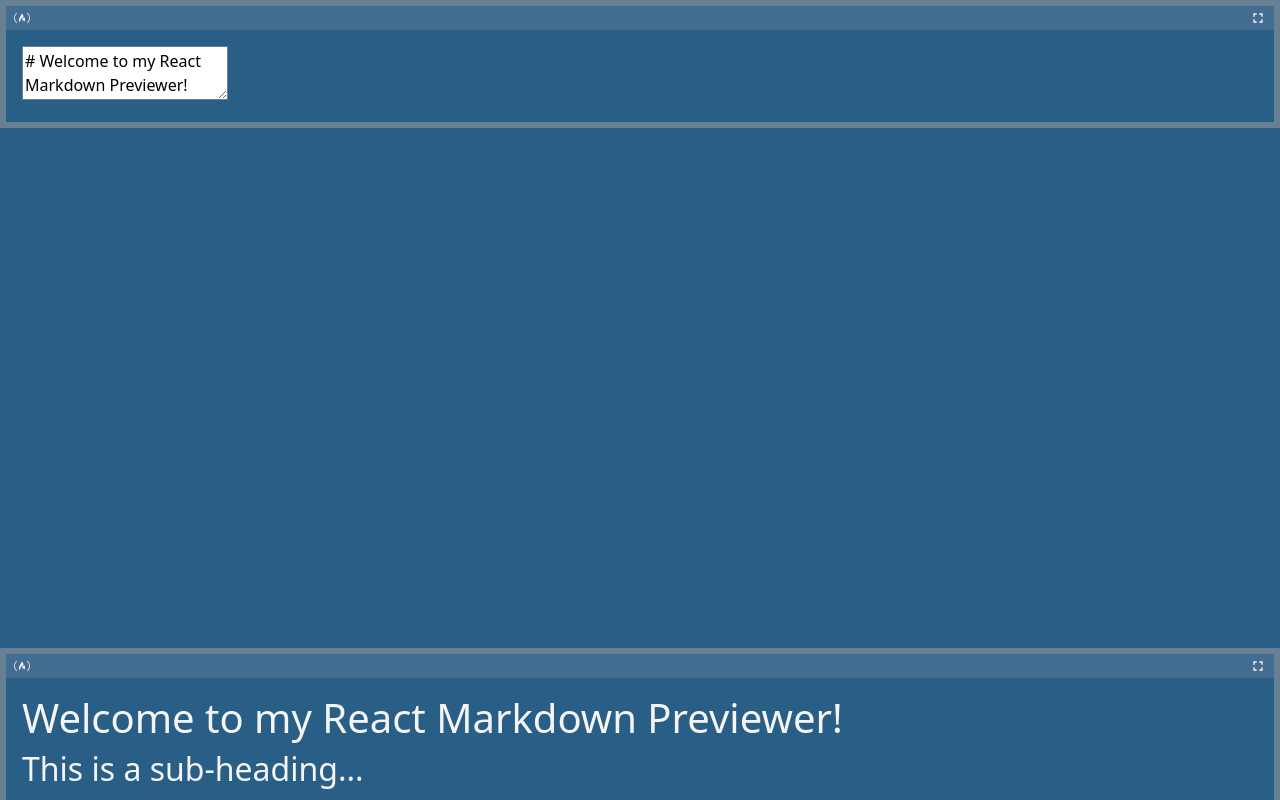
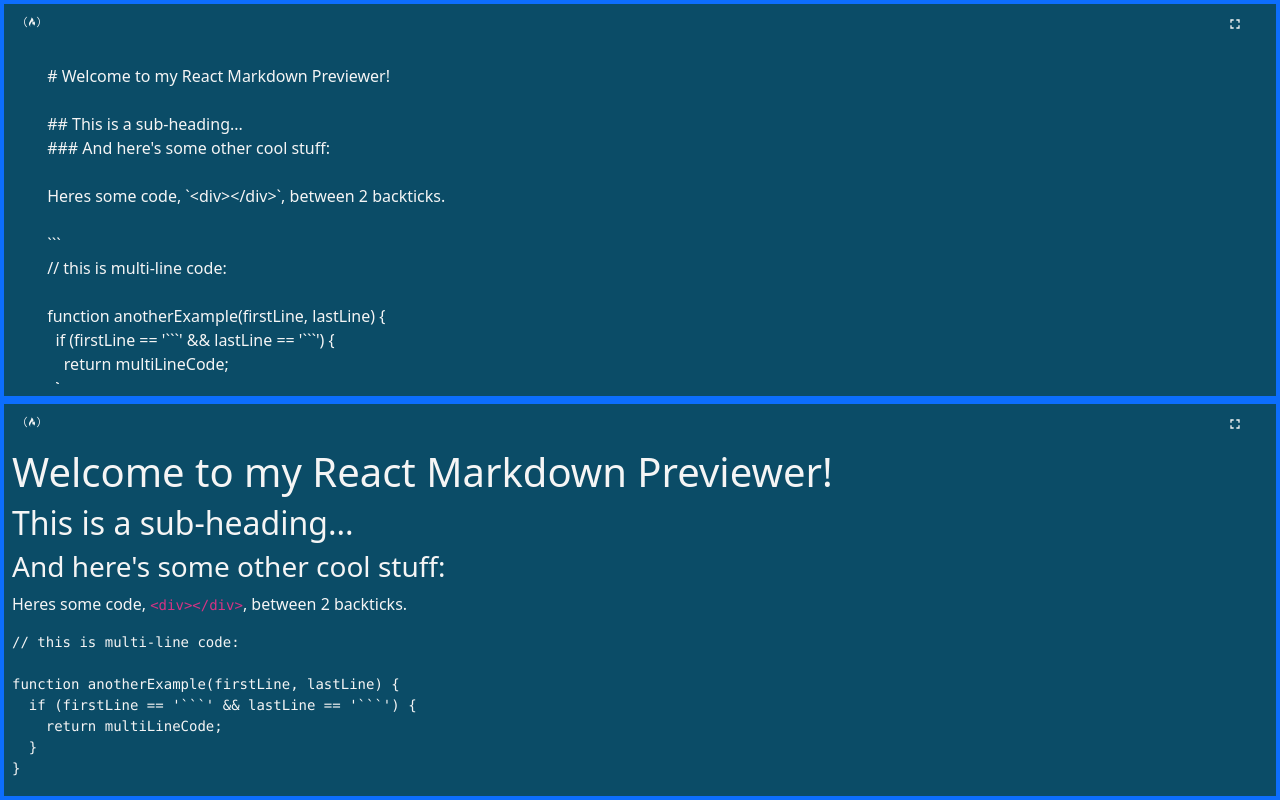
Before and after one commit to dmsosa/05-fcc-pomodoro, a React (Vite) app: page / in a window 1280 px wide. Shown: the top 800 px of the page. Built offline with nearby package versions, Linux system fonts and the light colour scheme.

Commit message:
mit slider gemacht

```diff
--- a/src/App.jsx
+++ b/src/App.jsx
@@ -3,31 +3,24 @@ import { initialText } from './markdown';
 import { marked } from 'marked';
 import { FaFreeCodeCamp } from 'react-icons/fa';
 import { MdFullscreen, MdFullscreenExit } from 'react-icons/md';
-import MarkdownInput from './components/MarkdownInput';
-import MarkdownPreview from './components/MarkdownPreview';
 
-function getRandomInt(min, max) {
-    min = Math.ceil(min);
-    max = Math.floor(max);
-    return Math.floor(Math.random() * (max - min + 1)) + min;
-}
 
 function App() {
-  const [ theme, setTheme ] = useState('theme-1');
   const [ markdownState, setMarkdownState ] = useState(
     {
-      input: initialText,
+      editor: initialText,
       preview: marked(initialText),
       inputFullscreen: false,
       previewFullscreen: false,
     });
 
-  const { inputFullscreen, previewFullscreen } = markdownState;
+  const { editor, preview, inputFullscreen, previewFullscreen } = markdownState;
 
-  const toggleTheme = () => {
-    const randIndex = getRandomInt(1, 5);
-    setTheme(`theme-${randIndex}`)
-  };
+  const handleInputChange = (e) => {
+    const value = e.currentTarget.value;
+    setState((prev) =>( {...prev, input: value, preview: marked(value)}));
+  }
+
 
   const toggleFullscreen = (target) => {
     if (target === 'input') {
@@ -44,39 +37,75 @@ function App() {
       }));
     }
   };
+
+  const onMouseDown = (e) => {
+    e.preventDefault();
+    const handler = e.currentTarget;
+    const grid = document.querySelector('.grid');
+    if (!grid) return;
+    const target = handler.dataset.target;
+
+    const startDrag = (event) => {
+      if (target === 'row') {
+        const topPos = Math.round((event.clientY * 100) / window.innerHeight);
+        const botPos = 100 - topPos;
+        grid.style.gridTemplateRows = `minmax(25%, ${topPos}%) minmax(25%, ${botPos}%)`;
+        handler.style.top = `min(75%, (max(25%, ${topPos}%)))`;
+        console.log(topPos)
+      } else if (target === 'col') {
+        const leftPos = Math.round((event.clientY * 100) / window.innerHeight);
+        const rightPos = 100 - topPos;
+        grid.style.gridTemplateRows = `minmax(25%, ${leftPos}%) minmax(25%, ${rightPos}%)`;
+        handler.style.top = `min(75%, (max(25%, ${leftPos}%)))`;
+      }
+    }
+    const stopDrag = () => {
+      document.removeEventListener('mousemove', startDrag);
+      document.removeEventListener('mouseup', stopDrag);
+    }
+      document.addEventListener('mousemove', startDrag);
+      document.addEventListener('mouseup', stopDrag);
+    }
   return (
-    <div id={`app-wrapper`} className={`${theme} grid-container overflow-hidden h-100`}>
-        <div className={`grid-item ${inputFullscreen ? 'grid-item-fullscreen':''}`}>
-          <div className={`box ${inputFullscreen ? 'box-fullscreen':''}`}>
-            <div className="bg-2 px-2 py-1 d-flex justify-content-between align-items-center">
+    <div id="app-wrapper" className="app-wrapper">
+      <div className="grid">
+        <div className={`grid-item border border-primary border-width-0 ${inputFullscreen ? 'fullscreen':''}`}>
+            <div className="box-header">
               <FaFreeCodeCamp className='logo' />
-              { inputFullscreen ? <MdFullscreenExit role='button' onClick={() => {
+              <button className="btn" onClick={() => {
                 toggleFullscreen('input');
-              }} /> :
-              <MdFullscreen role='button' onClick={() => {
-                toggleFullscreen('input');
-              }} />}
+              }}>
+                { inputFullscreen ? <MdFullscreenExit/> : <MdFullscreen /> }
+              </button>
             </div>
-            <div className="p-3">
-              <MarkdownInput state={markdownState} setState={setMarkdownState} />
+            <div className="box-content">
+              <textarea id="editor" className='editor' onChange={handleInputChange} value={editor} ></textarea>
             </div>
-          </div>
         </div>
-        <div className={`grid-item ${previewFullscreen ? 'grid-item-fullscreen':''}`}>
-          <div className={`box ${previewFullscreen ? 'box-fullscreen':''}`}>
-            <div className="bg-2 px-2 py-1 d-flex justify-content-between align-items-center">
+        <div className={`grid-item border border-primary border-width-0 ${previewFullscreen ? 'fullscreen':''}`}>
+            <div className="box-header">
               <FaFreeCodeCamp className='logo' />
-              { previewFullscreen ? <MdFullscreenExit role='button' onClick={() => {
+              <button className="btn" onClick={() => {
                 toggleFullscreen('preview');
-              }} /> :
-              <MdFullscreen role='button' onClick={() => {
-                toggleFullscreen('preview');
-              }} />}            </div>
-            <div className="p-3">
-                <MarkdownPreview preview={markdownState.preview} />
+              }}>
+                { previewFullscreen ? <MdFullscreenExit/> : <MdFullscreen /> }
+              </button>          </div>
+            <div className="box-content p-2">
+                <div id="preview" dangerouslySetInnerHTML={{__html: preview}}></div>
             </div>
-          </div>
         </div>
+        <a href="" className="handler handler-row"
+        onClick={(e) => { e.preventDefault() }}
+        onMouseDown={onMouseDown}
+        data-target="row"
+        ></a>
+        <a href="" className="handler handler-col"
+        onClick={(e) => { e.preventDefault() }}
+        onMouseDown={onMouseDown}
+        data-target="col"
+        ></a>
+      </div>
+
     </div>
   )
 }
--- a/src/assets/css/utils.css
+++ b/src/assets/css/utils.css
@@ -1,17 +1,17 @@
-.border-width-0 {
-  border-width: 0.5rem;
+/* Error: Undefined variable.
+ *   ,
+ * 9 |     border-color: $primary;
+ *   |                   ^^^^^^^^
+ *   '
+ *   src\scss\utils.scss 9:19  root stylesheet */
+
+body::before {
+  font-family: "Source Code Pro", "SF Mono", Monaco, Inconsolata, "Fira Mono",
+      "Droid Sans Mono", monospace, monospace;
+  white-space: pre;
+  display: block;
+  padding: 1em;
+  margin-bottom: 1em;
+  border-bottom: 2px solid black;
+  content: "Error: Undefined variable.\a   \2577 \a 9 \2502      border-color: $primary;\d\a   \2502                    ^^^^^^^^\a   \2575 \a   src\\scss\\utils.scss 9:19  root stylesheet";
 }
-
-.border-width-1 {
-  border-width: 0.75rem !important;
-}
-
-.box-shadow-1 {
-  box-shadow: 0px 0px 0.25rem 0.2rem #222;
-}
-
-.overflow-hidden {
-  overflow: hidden !important;
-}
-
-/*# sourceMappingURL=utils.css.map */
--- a/src/components/MarkdownInput.jsx
+++ /dev/null
@@ -1,15 +0,0 @@
-import { marked } from "marked";
-
-function MarkdownInput({ state, setState }) {
-
-    const handleInputChange = (e) => {
-      const value = e.currentTarget.value;
-      setState({input: value, preview: marked(value)});
-    }
-
-    return (
-        <textarea name="input" id="markdown-input" onChange={handleInputChange} value={state.input} ></textarea>
-     );
-}
-
-export default MarkdownInput;
--- a/src/components/MarkdownPreview.jsx
+++ /dev/null
@@ -1,7 +0,0 @@
-function MarkdownPreview({ preview }) {
-    return (
-        <div id="preview" className="markdown-preview" dangerouslySetInnerHTML={{__html: preview}}></div>
-     );
-}
-
-export default MarkdownPreview;
--- a/src/scss/styles.scss
+++ b/src/scss/styles.scss
@@ -1,35 +1,6 @@
 @import "../../node_modules/bootstrap/scss/bootstrap.scss";
 
-@import "./mixins/theme.scss";
 @import "./utils.scss";
-
-$primary: #65ff65;
-$secondary: #dbdbdb;
-$success: #00ffdd;
-$danger: #ff3636;
-$warning: #fff366;
-$dark: #04212d;
-$dark2: #053142;
-$dark3: #0b4c67;
-$light: #e7e7e7;
-$light2: #dadada;
-$light3: #bebebe;
-$rgb-dark: rgb(33, 19, 13);
-$rgb-dark2: rgb(5, 49, 66);
-$rgb-dark3: rgb(11, 76, 103);
-$rgb-light: rgb(231, 231, 231);
-$rgb-light2: rgb(218, 218, 218);
-$rgb-light3: rgb(190, 190, 190);
-
-$btn-hover-bg-tint-amount: 75%;
-$btn-active-bg-tint-amount: 20%;
-$btn-hover-bg-shade-amount: 75%;
-$btn-active-bg-shade-amount: 20%;
-$border-radius: 0;
-
-$btn-padding-x: .35rem;
-$btn-padding-y: 0.25rem;
-$btn-font-size: 0.75rem;
 
 body {
     margin: 0;
@@ -37,22 +8,81 @@ body {
     box-sizing: border-box;
     font-family: system-ui, Avenir, Helvetica, Arial, sans-serif;
     overflow: hidden;
-
+    height: 100vh;
+    width: 100vw;
+}
+.app-wrapper {
+    height: 100vh;
+    width: 100vw;
+    position: relative;
+    background-color: #0b4c67;
+    color: whitesmoke;
 }
 
-.grid-container {
+.grid {
+    height: 100%;
     display: grid;
     grid-template-columns: 100%;
     grid-template-rows: 50% 50%;
+    transition: grid-template-rows 0.1s ease, grid-template-columns 0.1s ease;
 }
-.grid-item-fullscreen {
-    grid-row: 1 / 3;
+.grid-item.fullscreen {
+    grid-row: 1 / 2;
     grid-column: 1 / 2;
 }
-.box {
-    border: 0.4rem solid $primary;
+.box-header {
+    padding: 0.75rem 1.25rem;
+    display: flex;
+    align-items: center;
+    justify-content: space-between;
+    height: 2.25rem;
 }
-.box-fullscreen {
-        height: 100vh;
+.box-header button.btn{
+    color: inherit;
+    &:hover {
+        color: $primary;
     }
-@include applyTheme('theme-1', $theme-1);
+}
+.box-content {
+    height: calc(100% - 2.25rem);    padding: 0.75rem 1.35rem;
+}
+textarea.editor {
+    width: 100%;
+    height: 100%;
+    resize: none;
+    border: none;
+    outline: none;
+    padding: 0.75rem 1.35rem;
+    background-color: transparent;
+    color: inherit;
+}
+
+a.handler {
+    position: absolute;
+    opacity: 0.5;
+    background-color: $primary;
+    transition: top 0.1s linear, opacity 0.1s ease;
+    &:hover {
+        filter: brightness(0.8);
+    }
+}
+a.handler.handler-row {
+    display: block;
+    width: 100%;
+    height: 0.5rem;
+    top: 50%;
+    transform: translate(0, -50%);
+    cursor: ns-resize;
+}
+a.handler.handler-col {
+    display: none;
+    height: 100%;
+    width: 0.5rem;
+    left: 50%;
+    transform: translate(-50%, 0);
+    cursor: ns-resize;
+}
+
+@media only screen and (min-width: 576px) {
+
+}
--- a/src/scss/utils.scss
+++ b/src/scss/utils.scss
@@ -1,8 +1,12 @@
 .border-width-0 {
-    border-width: 0.5rem;
+    border-width: 0.3rem !important;
 }
 .border-width-1 {
     border-width: 0.75rem !important;
+}
+.border-primary {
+    border-style: solid;
+    border-color: $primary;
 }
 .box-shadow-1 {
     box-shadow: 0px 0px 0.25rem 0.2rem #222;
```
Also changed, not shown: src/scss/mixins/theme.scss (deleted, +0 -21 lines), src/assets/css/styles.css, 1 other file (tests, documents, lock files or other folders).
